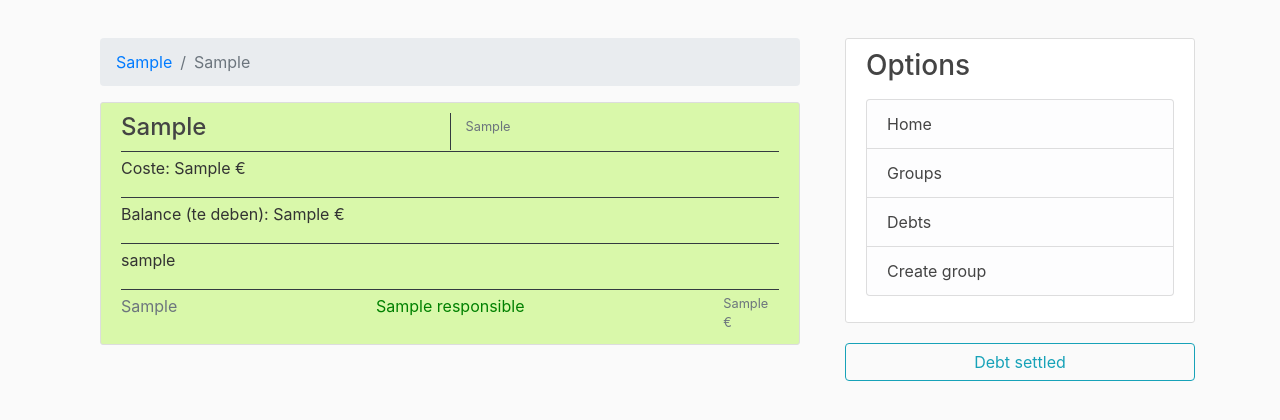
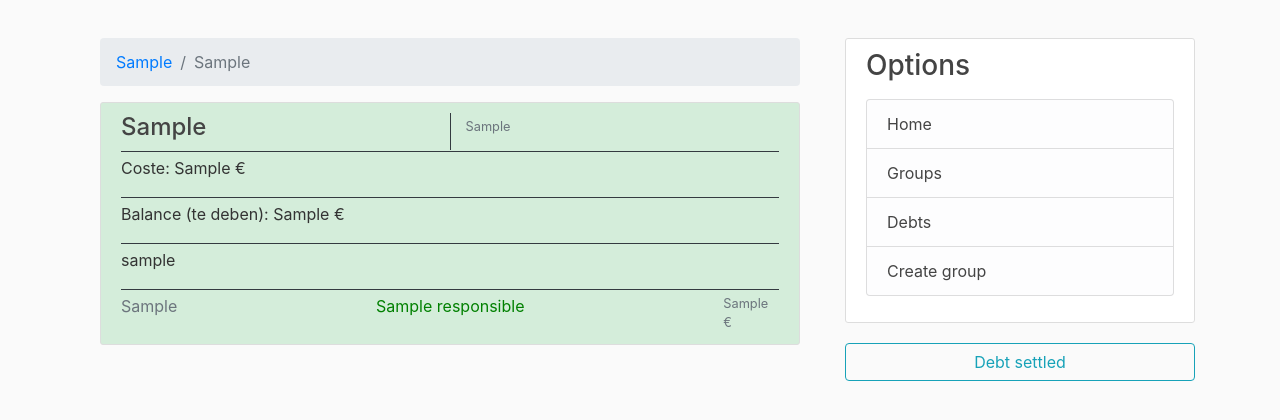
Before and after one commit to asierfdln/lostickes, a Django app: template applostickes/templates/applostickes/debt.html in a window 1280 px wide. Shown: the part 66-486 px from the top of the page. Run offline with Django 3.2, Linux system fonts and the light colour scheme; the template is opened without the code that fills it: most values are stand-ins (such as "Sample title", 1, 10 or a date in 2020); some libraries are stand-ins or nearby versions.

Commit message:
Colorcico de las deudas el mismo que bootstrap

```diff
--- a/applostickes/templates/applostickes/debt.html
+++ b/applostickes/templates/applostickes/debt.html
@@ -12,11 +12,11 @@
 
 <div class="col">
   {% if debt.5 > 0 %}
-  <article class="media content-section col-md-12" style="background-color: rgb(253, 193, 182);">
+  <article class="media content-section col-md-12" style="background-color: #f8d7da">
   {% elif debt.5 == 0 %}
   <article class="media content-section col-md-12">
   {% else %}
-  <article class="media content-section col-md-12" style="background-color: rgb(217, 248, 170);">
+  <article class="media content-section col-md-12" style="background-color: #d4edda;">
   {% endif %}
     <div class="media-body">
       <div class="article-metadata border-bottom border-dark">
--- a/applostickes/templates/applostickes/debts.html
+++ b/applostickes/templates/applostickes/debts.html
@@ -28,11 +28,11 @@
 {% endif %}
   <a class="article-title" role="button" href="{% url 'debt' debtName=trans_name transaction_identifier=trans_list.5 %}">
     {% if trans_list.3 > 0 %}
-    <article style="background-color: rgb(253, 193, 182);" class="media content-section col-md-12">
+    <article style="background-color: #f8d7da;" class="media content-section col-md-12">
     {% elif trans_list.3 == 0 %}
     <article class="media content-section col-md-12">
     {% else %}
-    <article style="background-color: rgb(217, 248, 170);" class="media content-section col-md-12">
+    <article style="background-color: #d4edda;" class="media content-section col-md-12">
     {% endif %}
       <div class="media-body">
         <div class="article-metadata border-bottom border-dark">
--- a/applostickes/templates/applostickes/group.html
+++ b/applostickes/templates/applostickes/group.html
@@ -73,11 +73,11 @@
 {% endif %}
 <a class="article-title" role="button" href="{% url 'debt' debtName=transaction.0 transaction_identifier=transaction.5 %}">
     {% if transaction.3 > 0 %}
-      <article style="background-color: rgb(253, 193, 182);" class="media content-section col-md-12">
+      <article style="background-color: #f8d7da;" class="media content-section col-md-12">
     {% elif transaction.3 == 0 %}
       <article class="media content-section col-md-12">
     {% else %}
-     <article style="background-color: rgb(217, 248, 170);" class="media content-section col-md-12">
+     <article style="background-color: #d4edda;" class="media content-section col-md-12">
     {% endif %}
       <div class="media-body">
         <div class="article-metadata border-bottom border-dark">
```
Also changed, not shown: db.sqlite3.
